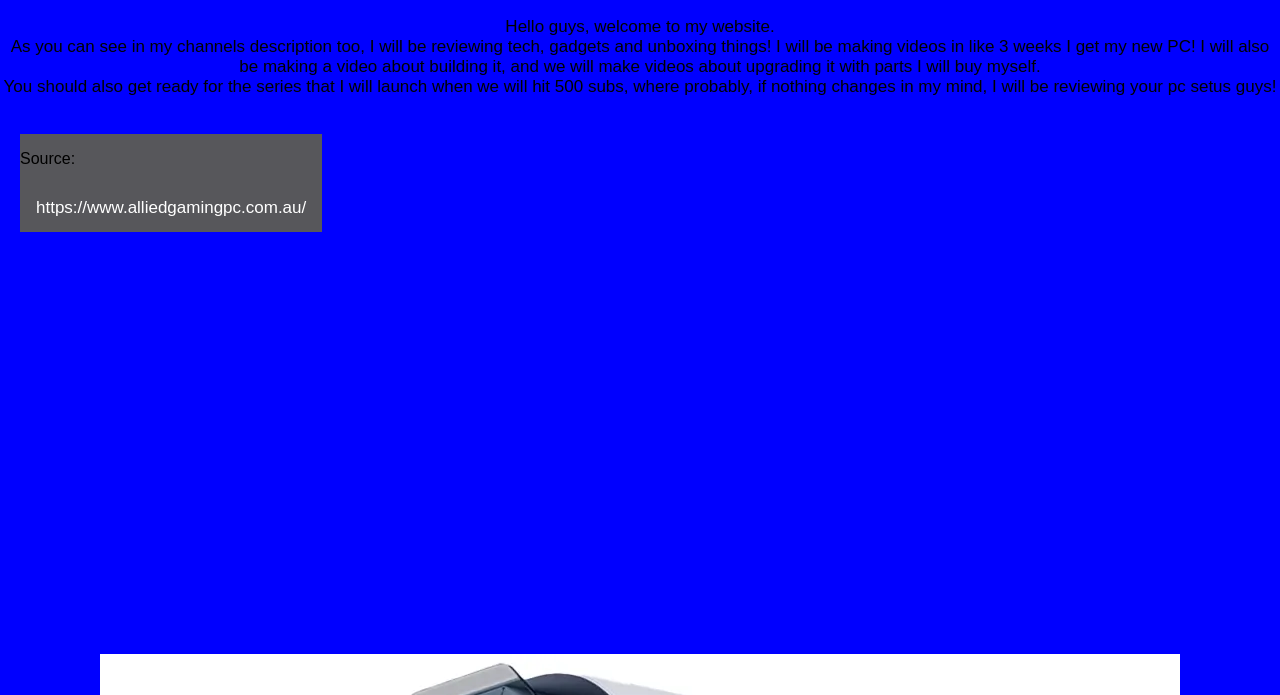
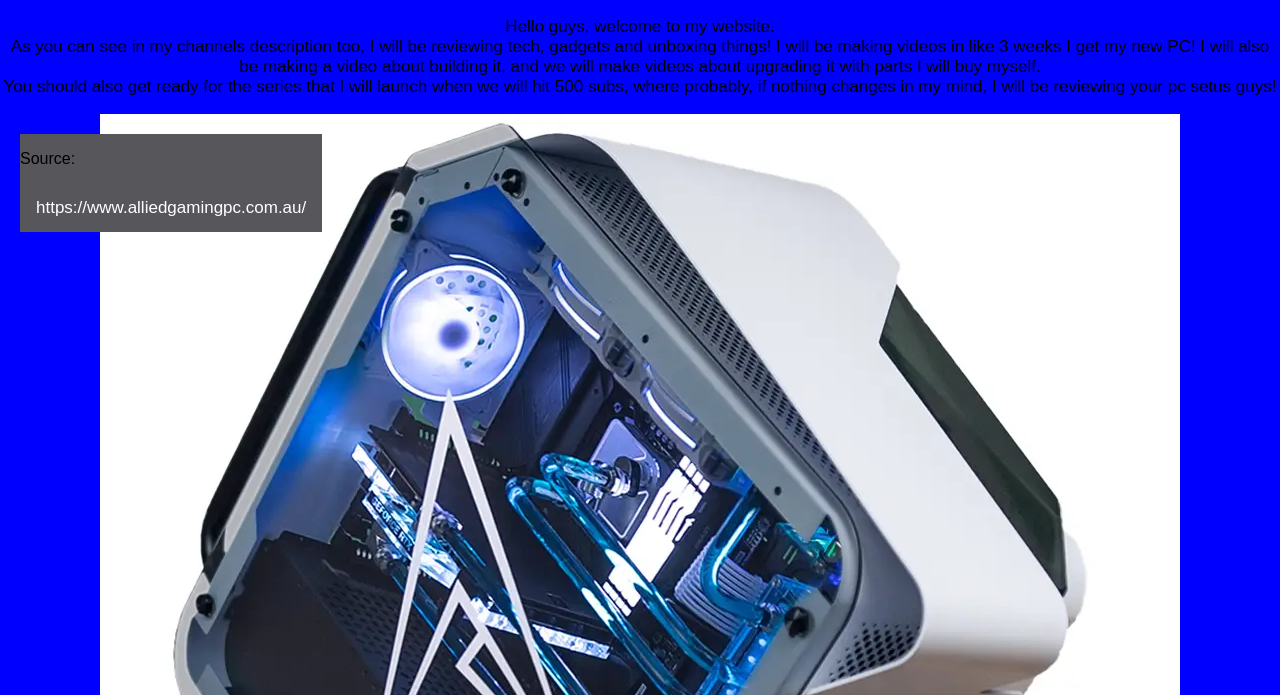
Before and after one commit to NoobAndCoding/index.html, a plain HTML site: page index.html in a window 1280 px wide. Shown: the part 105-800 px from the top of the page. Drawn offline with Linux system fonts and the light colour scheme.

Commit message:
Update mnpro.css

```diff
--- a/mnpro.css
+++ b/mnpro.css
@@ -63,7 +63,7 @@ header {
 .bg-img {
   background-image: url("https://github.com/NoobAndCoding/index.html/blob/main/pc%20for%20website%20home%20page.png?raw=true");
 
-  min-height: 2160px;
+  min-height: 1080px;
 
   background-position: center;
   background-repeat: no-repeat;
```
